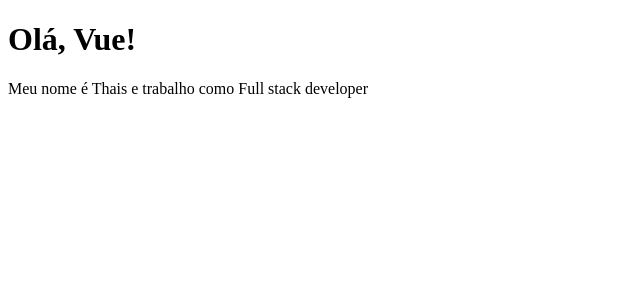
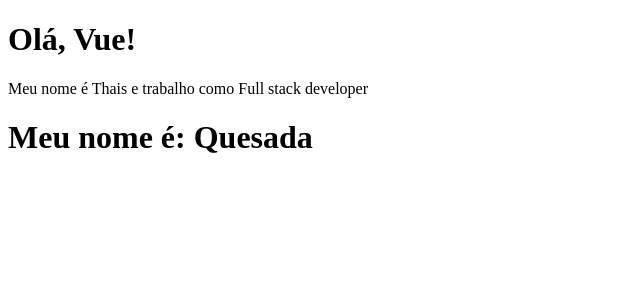
Before and after one commit to thaisquesada/learning-vue, a Vue app in the folder projeto_vue/: page / in a window 1280 px wide. Shown: the top 300 px of the page, without its empty margins (0-640 px from the left). Built offline with nearby package versions, Linux system fonts and the light colour scheme.

Commit message:
lifecycle hooks 🐱‍💻

```diff
--- a/projeto_vue/src/App.vue
+++ b/projeto_vue/src/App.vue
@@ -1,14 +1,19 @@
 <template>
-  <PrimeiroComponente />
+  <div>
+    <PrimeiroComponente />
+    <LifeCycle />
+  </div>
 </template>
 
 <script>
   import PrimeiroComponente from './components/PrimeiroComponente.vue';
+  import LifeCycle from './components/LifeCycle.vue'
 
   export default {
     name: 'App',
     components: {
-      PrimeiroComponente
+      PrimeiroComponente,
+      LifeCycle
     }
   }
 </script>
--- /dev/null
+++ b/projeto_vue/src/components/LifeCycle.vue
@@ -0,0 +1,24 @@
+<template>
+    <h1>Meu nome é: {{ nome }}</h1>
+</template>
+
+<script>
+export default {
+    naame: 'LifeCycle',
+    data() {
+        return {
+            nome: 'ainda não sei'
+        }
+    },
+    created() {
+        setTimeout(() => {
+            this.nome = 'Thais'
+        }, 1000)
+    },
+    mounted() {
+        setTimeout(() => {
+            this.nome = 'Quesada'
+        }, 2000)
+    }
+}
+</script>
```
